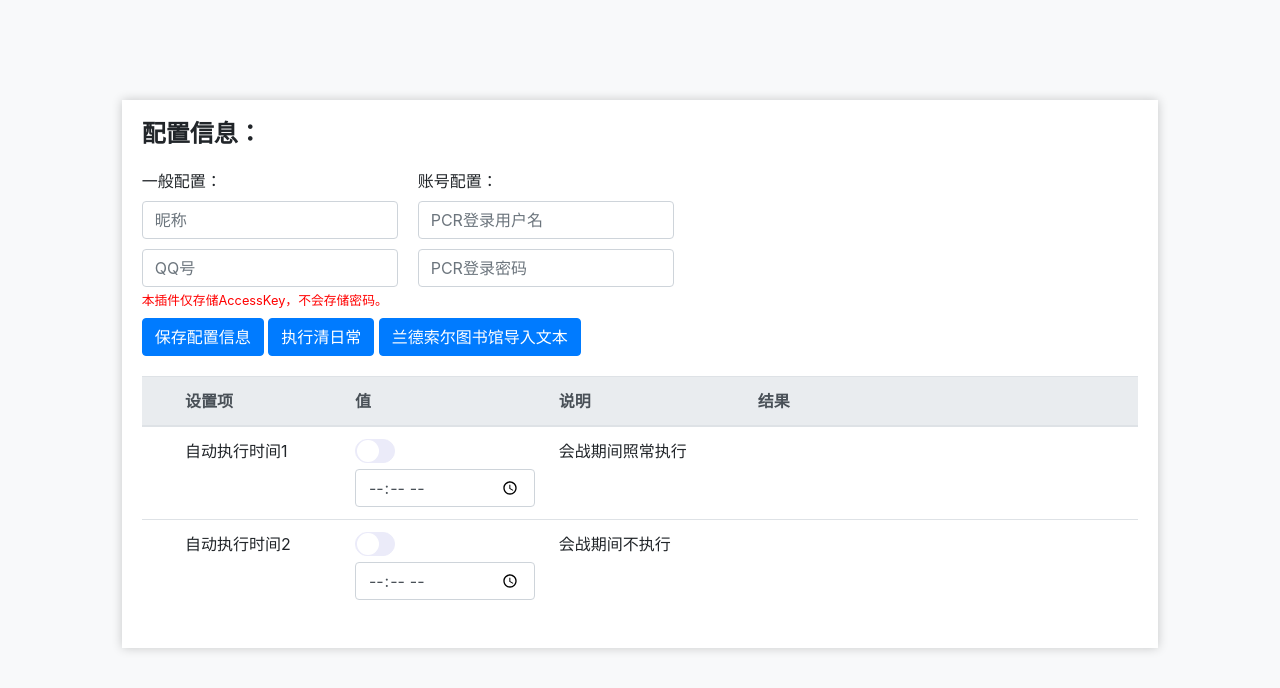
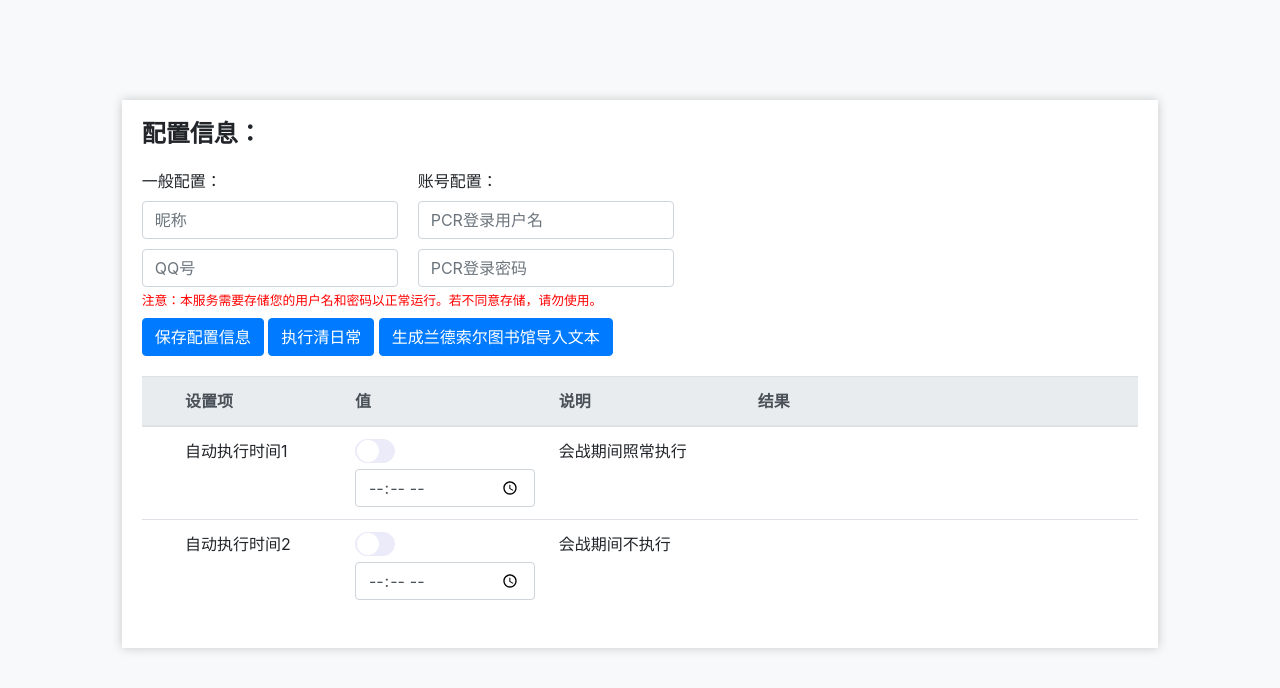
Before and after one commit to cc004/autopcr, a Python web app: template autopcr/http_server/templates/config.html in a window 1280 px wide. Shown: the top 688 px of the page. Run offline with Jinja, Linux system fonts and the light colour scheme; the template is opened without the code that fills it, so the values that code supplies are empty; some libraries are stand-ins or nearby versions.

Commit message:
Update copywriting

```diff
--- a/autopcr/http_server/templates/config.html
+++ b/autopcr/http_server/templates/config.html
@@ -80,11 +80,11 @@
                                     <input type="text" class="form-control" id="password" placeholder="PCR登录密码" style="margin-top: 10px;" />
                                 </div>
                             </div>
-                            <small id="account-description" class="form-text form-text-red">本插件仅存储AccessKey，不会存储密码。</small>
+                            <small id="account-description" class="form-text form-text-red">注意：本服务需要存储您的用户名和密码以正常运行。若不同意存储，请勿使用。</small>
                             <div class="button-group" style="margin-top: 4px;">
                                 <button type="button" class="btn btn-primary" id="login" onclick="selectOnChange()">保存配置信息</button>
                                 <button type="button" class="btn btn-primary" id="do_task" onclick="do_task()">执行清日常</button>
-                                <button type="button" class="btn btn-primary" id="library_import" onclick="library_import()">兰德索尔图书馆导入文本</button>
+                                <button type="button" class="btn btn-primary" id="library_import" onclick="library_import()">生成兰德索尔图书馆导入文本</button>
                             </div>
                             <div class="container">
                                 <div id="msg" class="result-msg"></div>
```
